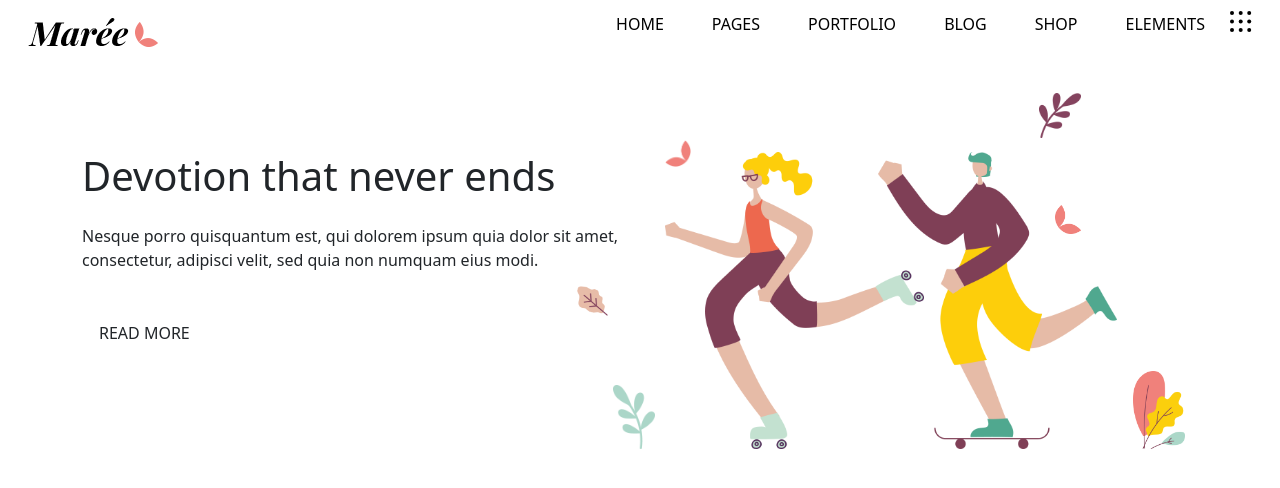
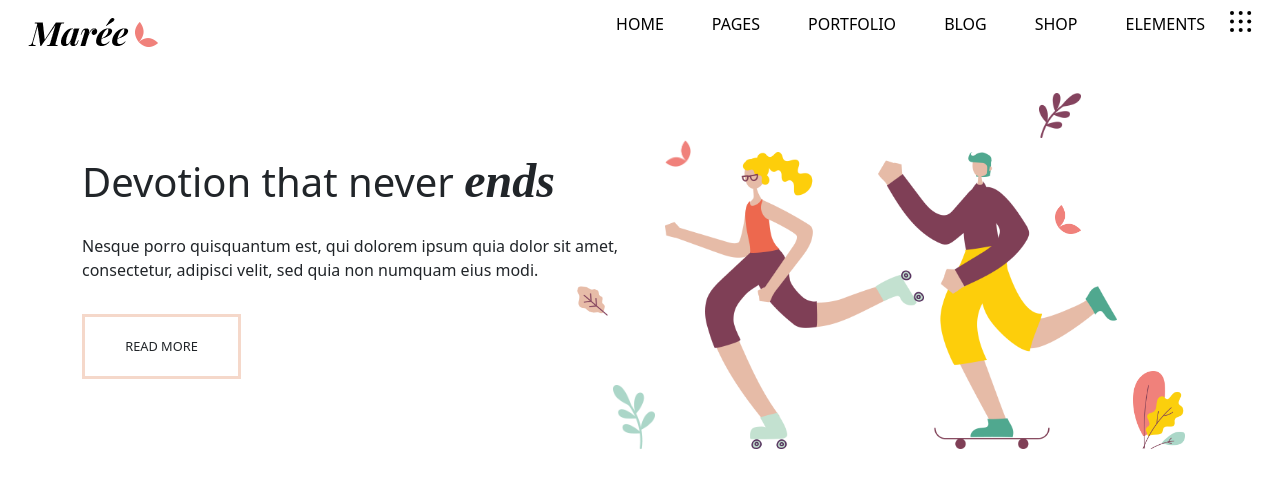
Before and after one commit to Eikcaj1998/proj-html-vuejs, a Vue app: page / in a window 1280 px wide. Shown: the top 488 px of the page. Built offline with nearby package versions, Linux system fonts and the light colour scheme; a small style sheet from the web is missing.

Commit message:
fix-header

```diff
--- a/src/App.vue
+++ b/src/App.vue
@@ -23,4 +23,5 @@ export default {
 
 <style lang="scss">
 @import "~bootstrap/scss/bootstrap.scss";
+@import './assets/style.scss';
 </style>
--- /dev/null
+++ b/src/assets/_color.scss
@@ -0,0 +1,2 @@
+$primary: #d8f0e3;
+$secondary: #f5d8ca;
--- a/src/assets/_variables.scss
+++ b/src/assets/style.scss
@@ -1,5 +1,3 @@
 @import '~bootstrap/scss/bootstrap';
 @import 'fonts';
-
-$primary: #d8f0e3;
-$secondary: #f5d8ca;
+@import 'color';
--- a/src/components/JumboTron.vue
+++ b/src/components/JumboTron.vue
@@ -5,7 +5,7 @@
         <div class="text col-6">
             <h1>Devotion that never <span>ends</span></h1>
             <p class="py-3">Nesque porro quisquantum est, qui dolorem ipsum quia dolor sit amet, consectetur, adipisci velit, sed quia non numquam eius modi.</p>
-            <button type="button" class="btn p-3 secondary">READ MORE</button>
+            <button type="button" class="btn">READ MORE</button>
         </div>
         <div class="col-6">
         <JumbotronImgs/>
@@ -24,7 +24,27 @@ export default {
 }
 </script>
 <style lang="scss" scoped>
+@import '../assets/style.scss';
     .row{
         padding-top: 40px;
     }
+    .btn{
+        font-size: 0.8rem;
+        width: 159px;
+        padding: 20px;
+        border-radius: 0px;
+        border: solid 3px $secondary;
+        &:hover {
+            background-color: $secondary;
+            border-color: $secondary;
+            color: white;
+        }
+    }
+    span{
+        font-family: 'Playfair Display';
+        font-style: italic;
+        font-weight: bold;
+        font-size: 48px;
+
+    }
 </style>
```
